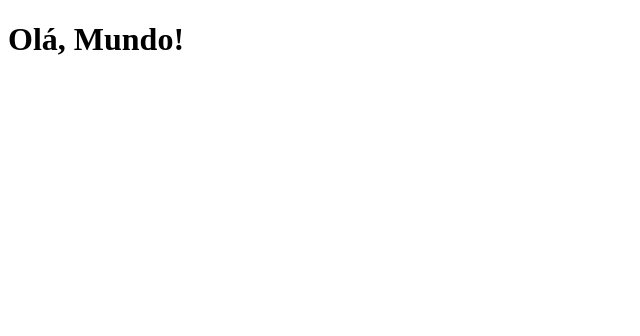
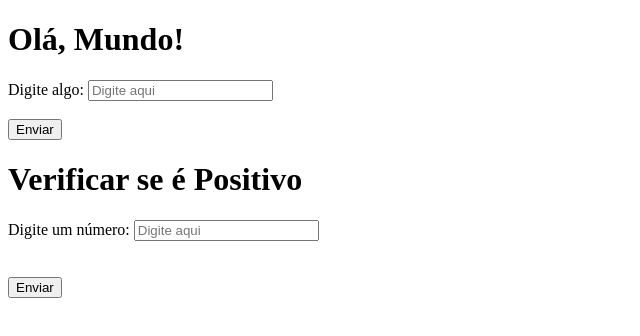
Before and after one commit to Lenildo-Damasceno/Desktop, an Electron app: page aula1/index.html in a window 800 px wide. Shown: the whole page, without its empty margins (0-640 px from the left). Drawn offline with Linux system fonts and the light colour scheme.

Commit message:
✨ Atualização

```diff
--- a/aula1/index.html
+++ b/aula1/index.html
@@ -1,12 +1,63 @@
 <!DOCTYPE html>
 <html lang="pt-BR">
-<head>
-    <meta charset="UTF-8">
-    <meta name="viewport" content="width=device-width, initial-scale=1.0">
+  <head>
+    <meta charset="UTF-8" />
+    <meta name="viewport" content="width=device-width, initial-scale=1.0" />
     <title>Meu App Electron</title>
-</head>
+    <style>
+      /* Adicione estilos CSS aqui */
+    </style>
+  </head>
 
-<body>
+  <body>
     <h1>Olá, Mundo!</h1>
-</body>
+    <label for="meuInput">Digite algo:</label>
+    <input type="text" id="meuInput" placeholder="Digite aqui" />
+    <br /><br />
+    <button id="meuBotao" onclick="enviar()">Enviar</button>
+    <div id="resultado" aria-live="polite"></div>
+
+    <h1>Verificar se é Positivo</h1>
+    <label for="meuInput2">Digite um número:</label>
+    <input type="number" id="num" placeholder="Digite aqui" />
+    <br /><br /><br />
+    <button id="meuBotao2" onclick="verificarSinal()">Enviar</button>
+    <div id="resultado2" aria-live="polite"></div>
+
+    <script>
+      function enviar() {
+        const input = document.getElementById("meuInput");
+        const valor = input.value;
+        alert("Você digitou: " + valor);
+        document.getElementById("resultado").innerHTML = `Você digitou: ${valor}`;
+        input.value = "";
+      }
+
+      function verificarSinal() {
+        const inputEl = document.getElementById("num");
+        const raw = inputEl.value;
+        const numero = Number(raw);
+        const resultadoEl = document.getElementById("resultado2");
+
+        if (raw === "") {
+          resultadoEl.innerText = "Digite um número.";
+          return;
+        }
+        if (isNaN(numero)) {
+          resultadoEl.innerText = "Valor inválido.";
+          return;
+        }
+
+        if (numero > 0) {
+          resultadoEl.innerText = "Positivo";
+        } else if (numero < 0) {
+          resultadoEl.innerText = "Negativo";
+        } else {
+          resultadoEl.innerText = "Zero";
+        }
+      }
+
+    </script>
+  </body>
 </html>
+<!-- Fim do arquivo aula1/index.html -->
--- a/aula1/package.json
+++ b/aula1/package.json
@@ -4,7 +4,7 @@
   "main": "main.js",
   "type": "module",
   "scripts": {
-    "start": "electron .",
+    "start": "electron main.js",
     "test": "echo \"Error: no test specified\" && exit 1"
   },
   "keywords": [],
```
Also changed, not shown: aula1/main.js (+6 -3 lines), 1 other file.
